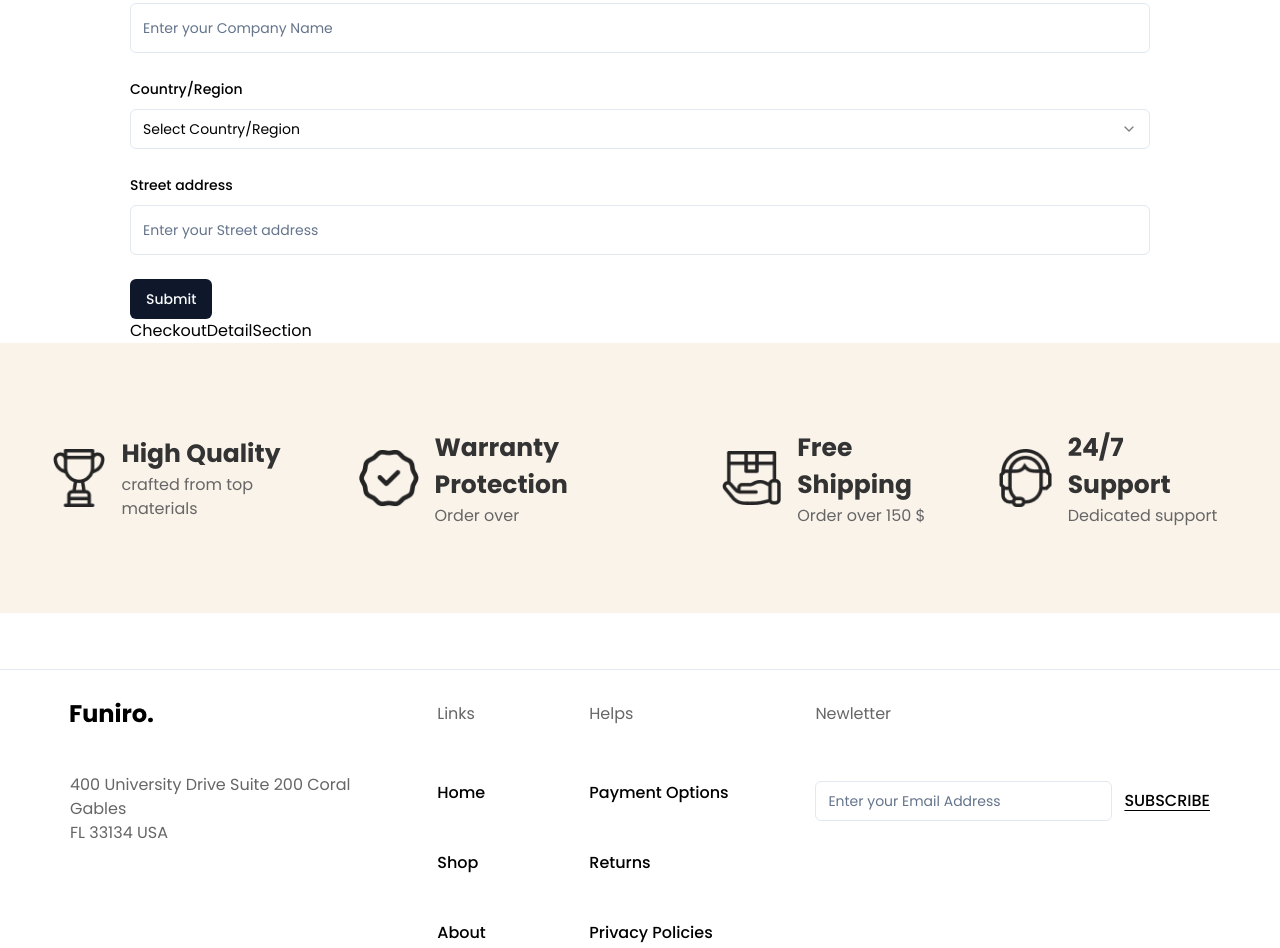
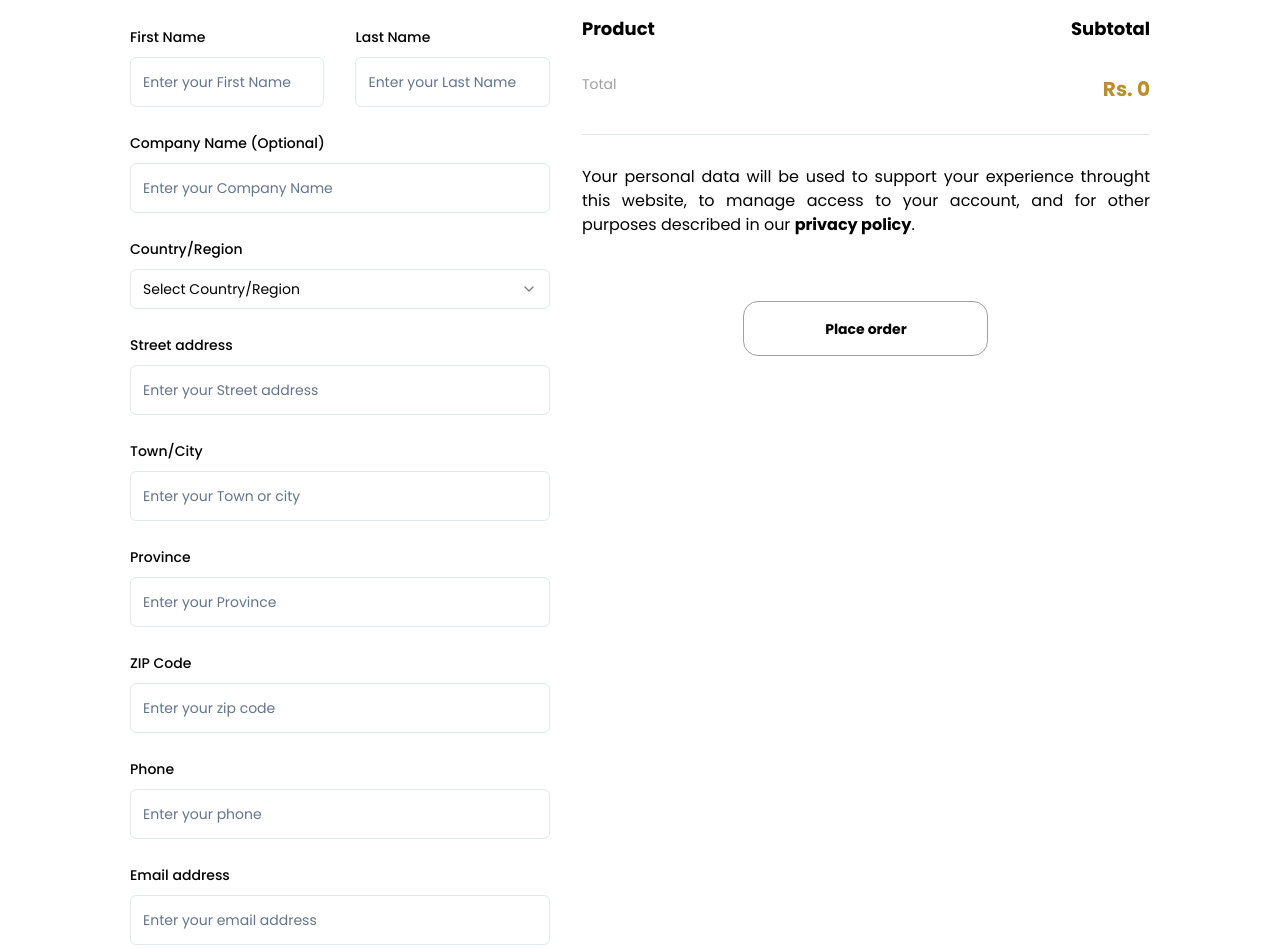
Before and after one commit to Amasiaa/amas_ecommerce, a Next.js app: page /checkout in a window 1280 px wide. Shown: the part 524-1472 px from the top of the page. Built offline with nearby package versions, Linux system fonts and the light colour scheme.

Commit message:
Checkout form UI features done...

```diff
--- a/src/app/checkout/page.tsx
+++ b/src/app/checkout/page.tsx
@@ -9,7 +9,7 @@ function CheckoutPage() {
     return (
         <div>
             <Hero title='Checkout' />
-            <div className='mx-4 md:mx-[130px]'>
+            <div className='flex flex-col md:flex-row gap-8 mx-4 md:mx-[130px] mt-[100px]'>
                 <CheckoutBillingForm />
                 <CheckoutDetailSection />
             </div>
--- a/src/components/forms/CheckoutBillingForm.tsx
+++ b/src/components/forms/CheckoutBillingForm.tsx
@@ -44,6 +44,7 @@ const FormSchema = z.object({
         message: "Phone must be at least 20 characters.",
     }),
     email: z.string().email(),
+    additionalInfo: z.string(),
 
 })
 
@@ -61,6 +62,7 @@ function CheckoutBillingForm() {
             province: "",
             phone: "",
             email: "",
+            additionalInfo: "",
         },
     })
 
@@ -77,7 +79,8 @@ function CheckoutBillingForm() {
 
     return (
         <Form {...form}>
-            <form onSubmit={form.handleSubmit(onSubmit)} className="w-full space-y-6">
+            <form onSubmit={form.handleSubmit(onSubmit)} className="w-full space-y-6 pb-32">
+                <p className="font-bold text-24">Billing details</p>
                 <div className="flex gap-[31px] w-full">
                     <div className="flex-grow">
                         <FormField
@@ -161,7 +164,85 @@ function CheckoutBillingForm() {
                         </FormItem>
                     )}
                 />
-                <Button type="submit">Submit</Button>
+                <FormField
+                    control={form.control}
+                    name="town"
+                    render={({ field }) => (
+                        <FormItem>
+                            <FormLabel>Town/City</FormLabel>
+                            <FormControl>
+                                <Input placeholder="Enter your Town or city" {...field} className="h-[50px]"/>
+                            </FormControl>
+                            <FormMessage />
+                        </FormItem>
+                    )}
+                />
+                <FormField
+                    control={form.control}
+                    name="province"
+                    render={({ field }) => (
+                        <FormItem>
+                            <FormLabel>Province</FormLabel>
+                            <FormControl>
+                                <Input placeholder="Enter your Province" {...field} className="h-[50px]"/>
+                            </FormControl>
+                            <FormMessage />
+                        </FormItem>
+                    )}
+                />
+                <FormField
+                    control={form.control}
+                    name="zipcode"
+                    render={({ field }) => (
+                        <FormItem>
+                            <FormLabel>ZIP Code</FormLabel>
+                            <FormControl>
+                                <Input placeholder="Enter your zip code" {...field} className="h-[50px]"/>
+                            </FormControl>
+                            <FormMessage />
+                        </FormItem>
+                    )}
+                />
+                <FormField
+                    control={form.control}
+                    name="phone"
+                    render={({ field }) => (
+                        <FormItem>
+                            <FormLabel>Phone</FormLabel>
+                            <FormControl>
+                                <Input placeholder="Enter your phone" {...field} className="h-[50px]"/>
+                            </FormControl>
+                            <FormMessage />
+                        </FormItem>
+                    )}
+                />
+                <FormField
+                    control={form.control}
+                    name="email"
+                    render={({ field }) => (
+                        <FormItem>
+                            <FormLabel>Email address</FormLabel>
+                            <FormControl>
+                                <Input placeholder="Enter your email address" {...field} className="h-[50px]"/>
+                            </FormControl>
+                            <FormMessage />
+                        </FormItem>
+                    )}
+                />
+                <FormField
+                    control={form.control}
+                    name="additionalInfo"
+                    render={({ field }) => (
+                        <FormItem>
+                            <FormLabel>Additional Information</FormLabel>
+                            <FormControl>
+                                <Input placeholder="Additional Information" {...field} className="h-[50px]"/>
+                            </FormControl>
+                            <FormMessage />
+                        </FormItem>
+                    )}
+                />
+                <Button type="submit">Save Billing Info</Button>
             </form>
         </Form>
     )
--- a/src/components/sections/checkout/CheckoutDetailSection.tsx
+++ b/src/components/sections/checkout/CheckoutDetailSection.tsx
@@ -1,8 +1,54 @@
-import React from 'react'
+"use client";
+
+import MainButton from '@/components/common/MainButton';
+import { Separator } from '@/components/ui/separator';
+import { cartAtom } from '@/storage/jotai';
+import { useAtomValue } from 'jotai';
 
 function CheckoutDetailSection() {
+    const products = useAtomValue(cartAtom);
+
+    const computeSubTotal = () => {
+        let total = 0;
+        for (const product of products) {
+            total += product.quantity * product.unitPrice;
+        }
+        return total;
+    }
+
     return (
-        <div>CheckoutDetailSection</div>
+        <section className='md:mt-[50px]'>
+            <div className='flex justify-between'>
+                <p className='font-bold text-[18px]'>Product</p>
+                <p className='font-bold text-[18px]'>Subtotal</p>
+            </div>
+            <div className='flex flex-col justify-between gap-4 mt-4'>
+                {products.map((product, index) => (
+                    <div key={index} className='flex justify-between'>
+                        <p className='text-separator text-sm'>
+                            {product.productName} <span className='font-bold text-black'>x {product.quantity}</span>
+                        </p>
+                        <p>{Number(product.unitPrice) * Number(product.quantity)}</p>
+                    </div>
+                ))}
+            </div>
+            <div className='flex flex-col justify-between gap-4 mt-4'>
+                <div className='flex justify-between'>
+                    <p className='text-separator text-sm'>Total</p>
+                    <p className='text-primary font-bold text-20'>Rs. {computeSubTotal()}</p>
+                </div>
+            </div>
+            <div className='my-[30px]'>
+                <Separator />
+            </div>
+            <p className='text-justify'>
+                Your personal data will be used to support your experience throught this website,
+                to manage access to your account, and for other purposes described in our <strong>privacy policy</strong>.
+            </p>
+            <div className='mt-16 flex justify-center'>
+                <MainButton text='Place order' classes='bg-white hover:bg-white text-black h-[55px] rounded-[15px] border border-separator'/>
+            </div>
+        </section>
     )
 }
 
```
